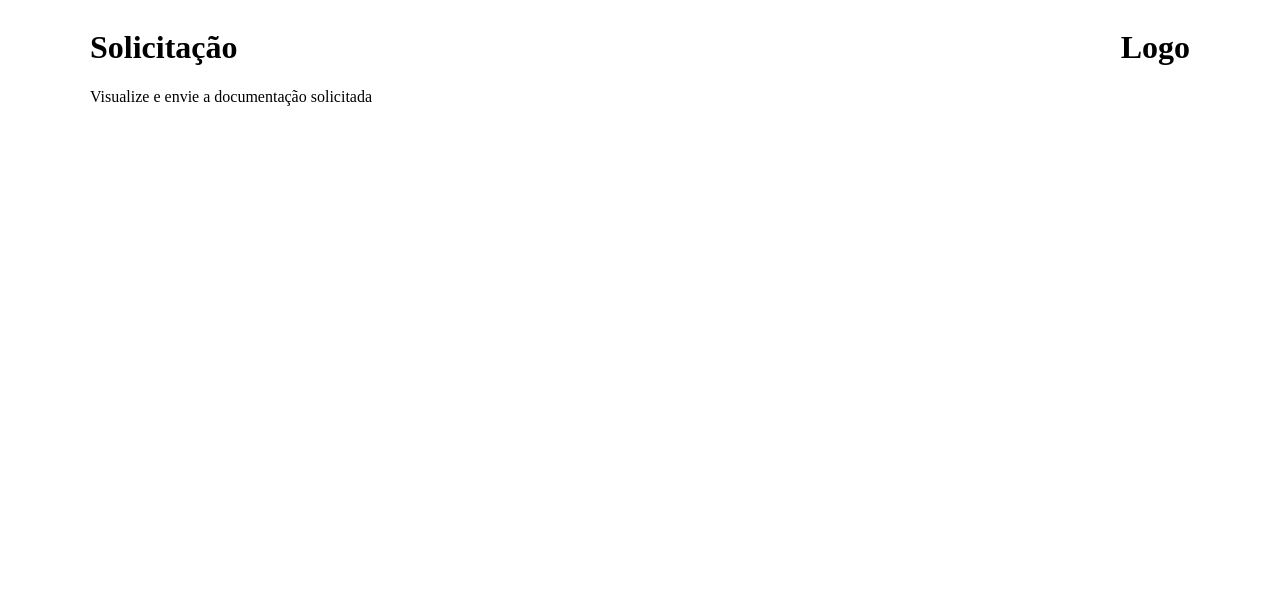
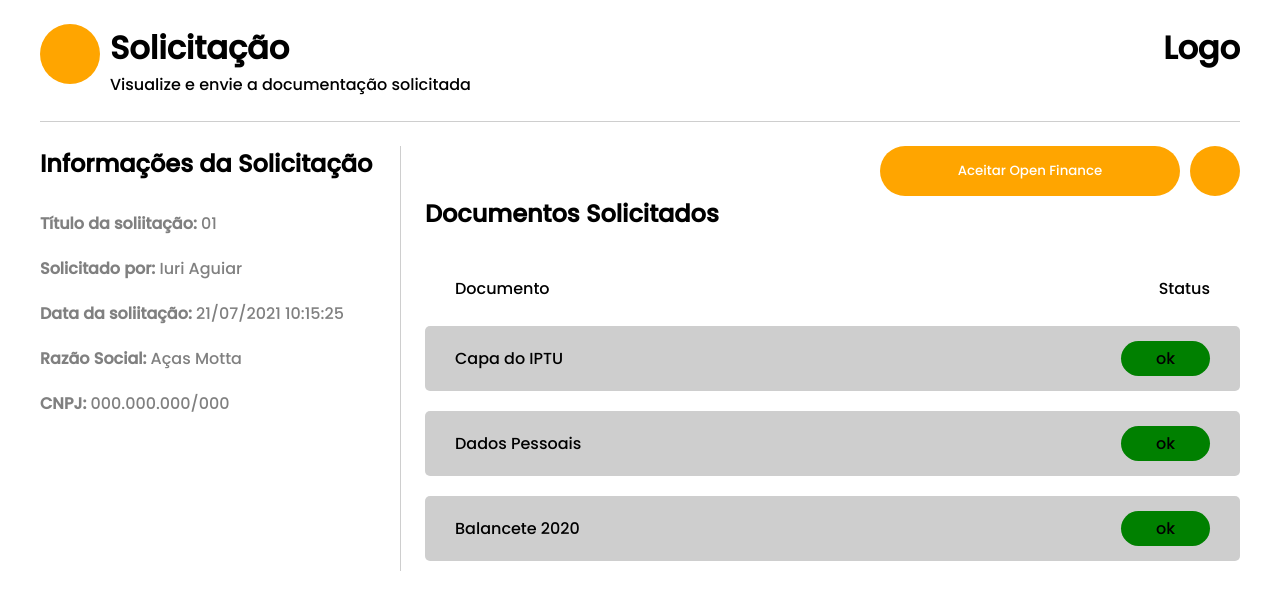
Before and after one commit to nandoProgrammer/teste-teddy, a React (Create React App) app: page / in a window 1280 px wide. Shown: the top 600 px of the page. Built offline with nearby package versions, Linux system fonts and the light colour scheme.

Commit message:
main parcialmente pronta

```diff
--- a/public/index.html
+++ b/public/index.html
@@ -25,6 +25,10 @@
       Learn how to configure a non-root public URL by running `npm run build`.
     -->
     <title>React App</title>
+    <!-- Google fonts -->
+    <link rel="preconnect" href="https://fonts.googleapis.com">
+    <link rel="preconnect" href="https://fonts.gstatic.com" crossorigin>
+    <link href="https://fonts.googleapis.com/css2?family=Poppins:wght@300;500&display=swap" rel="stylesheet">
   </head>
   <body>
     <noscript>You need to enable JavaScript to run this app.</noscript>
--- a/src/Pages/Components/Header/index.jsx
+++ b/src/Pages/Components/Header/index.jsx
@@ -1,11 +1,19 @@
 import React from 'react'
 
 import { HeaderTop } from './style'
+import { Row, RoundedItem } from '../../styles';
 
-const Header = (props) => {
+const Header = () => {
     return (
         <HeaderTop>
-            {props.children}
+            <Row>
+                <RoundedItem />
+                <div>
+                    <h1>Solicitação</h1>
+                    <span>Visualize e envie a documentação solicitada</span>
+                </div>
+            </Row>
+            <h1>Logo</h1>
         </HeaderTop>
     )
 }
--- a/src/Pages/Components/Header/style.js
+++ b/src/Pages/Components/Header/style.js
@@ -5,5 +5,7 @@ export const HeaderTop = styled.header`
     display: flex;
     flex-direction: row;
     justify-content: space-between;
+    padding: 2% 0;
+    border-bottom: 1px solid #cecece;
 
 `
--- /dev/null
+++ b/src/Pages/Components/Main/index.jsx
@@ -0,0 +1,93 @@
+import React, { useState } from 'react'
+
+import { MainStyle, BoxInfo, DocumentsBox, WrapperItem, Layer, Item, BoxItemsStatus, StatusItem, List } from './style'
+import { Row, Column, Button, ButtonRounded } from '../../styles';
+
+import data from '../../../data';
+
+const Main = () => {
+    const [modalStatus, setModalStatus] = useState('none');
+
+    const openModal = () => {
+       setModalStatus('block');
+    }
+
+    return (
+        <>
+        <Layer display={modalStatus}>
+            <BoxInfo>
+
+            </BoxInfo>
+        </Layer>
+        <MainStyle>
+
+            <Row content={'space-between'}>
+              <Column width={'30%'}>
+                   <h2>Informações da Solicitação</h2>
+                   <List>
+                      <li>
+                        <span><strong>Título da soliitação:</strong> { data[0].solicitacao }</span>
+                      </li>
+                      <li>
+                        <span><strong>Solicitado por:</strong> { data[0].nome }</span>
+                      </li>
+                      <li>
+                        <span><strong>Data da soliitação:</strong> { data[0].data }</span>
+                      </li>
+                      <li>
+                        <span><strong>Razão Social:</strong> { data[0].razao }</span>
+                      </li>
+                      <li>
+                        <span><strong>CNPJ:</strong> { data[0].cnpj }</span>
+                      </li>
+                   </List>
+              </Column>
+              <DocumentsBox>
+                  <Row content={'flex-end'}>
+                    <Button onClick={openModal}>Aceitar Open Finance</Button>
+                    <ButtonRounded></ButtonRounded>
+                  </Row>
+                  <Column>
+                    <h2>Documentos Solicitados</h2>
+                    <BoxItemsStatus>
+                        <WrapperItem>
+                            <span>Documento</span>
+                            <span>Status</span>
+                        </WrapperItem>
+                        <Column>
+                            <Item>
+                               <WrapperItem>
+                                    <span>Capa do IPTU</span>
+                                    <StatusItem>
+                                            ok
+                                    </StatusItem>
+                               </WrapperItem>
+                            </Item>
+                            <Item>
+                               <WrapperItem>
+                                    <span>Dados Pessoais</span>
+                                    <StatusItem>
+                                            ok
+                                    </StatusItem>
+                               </WrapperItem>
+                            </Item>
+                            <Item>
+                               <WrapperItem>
+                                    <span>Balancete 2020</span>
+                                    <StatusItem>
+                                            ok
+                                    </StatusItem>
+                               </WrapperItem>
+                            </Item>
+
+                        </Column>
+                    </BoxItemsStatus>
+                </Column>
+              </DocumentsBox>
+            </Row>
+        </MainStyle>
+        </>
+    )
+}
+
+export default Main;
--- /dev/null
+++ b/src/Pages/Components/Main/style.js
@@ -0,0 +1,96 @@
+import styled from 'styled-components'
+
+export const Layer = styled.div`
+
+    width: 100vw;
+    height: 100vh;
+    background-color: rgba(0,0,0,0.5);
+    position: absolute;
+    left: 0;
+    top: 0;
+    display: ${(props) => props.display};
+    z-index: 999999;
+    justify-content: center;
+    align-items: center;
+
+`;
+
+export const BoxInfo = styled.div`
+
+    width: 90%;
+    height: 90%;
+    margin: auto;
+    background-color: white;
+    border-radius: 30px;
+
+`;
+
+export const MainStyle = styled.main`
+
+   width: 100%;
+   padding: 2% 0;
+
+`
+
+export const List = styled.ul`
+
+  display: flex;
+  flex-direction: column;
+  margin-top: 20px;
+
+  li{
+    display: block;
+    margin: 10px 0;
+
+    span{
+      color: gray;
+    }
+  }
+
+`
+
+export const DocumentsBox = styled.div`
+
+  width: 70%;
+  display: flex;
+  flex-direction: column;
+  border-left: 1px solid #cecece;
+  padding-left: 2%;
+
+`
+
+export const WrapperItem = styled.div`
+
+  width: 100%;
+  padding: 15px 30px;
+  display: flex;
+  flex-direction: row;
+  justify-content: space-between;
+  align-items: center;
+
+`
+
+export const Item = styled.div`
+
+  width: 100%;
+  background-color: #cecece;
+  border-radius: 5px;
+  margin: 10px 0;
+
+`
+
+
+export const BoxItemsStatus = styled.div`
+
+  margin-top: 30px;
+  width: 100%;
+
+`;
+
+export const StatusItem = styled.div`
+
+  padding: 5px 35px;
+  border-radius: 30px;
+  background-color: green;
+
+`;
--- a/src/Pages/Home/index.jsx
+++ b/src/Pages/Home/index.jsx
@@ -1,20 +1,18 @@
 import React from 'react'
 
 import Header from '../Components/Header'
+import Main from '../Components/Main'
 
 import { Wrapper } from '../styles';
 
 const Home = () => {
     return (
+
         <Wrapper>
-            <Header>
-                <div>
-                    <h1>Solicitação</h1>
-                    <span>Visualize e envie a documentação solicitada</span>
-                </div>
-                <h1>Logo</h1>
-            </Header>
+            <Header />
+            <Main />
         </Wrapper>
+
     )
 }
 
--- a/src/Pages/styles.js
+++ b/src/Pages/styles.js
@@ -2,7 +2,71 @@ import styled from 'styled-components'
 
 export const Wrapper = styled.div`
 
-   max-width: 1100px;
+   max-width: 1200px;
    margin: auto;
 
 `
+
+export const Row = styled.div`
+
+   display: flex;
+   flex-direction: row;
+   justify-content: ${(props) => props.content};
+   width: ${(props) => props.width};
+
+`
+
+
+export const Column = styled.div`
+
+   display: flex;
+   flex-direction: column;
+   width:100%;
+   justify-content: ${(props) => props.content};
+   width: ${(props) => props.width};
+
+`
+
+export const RoundedItem = styled.div`
+
+   width: 60px;
+   height: 60px;
+   border-radius: 50%;
+   background-color: orange;
+   margin-right: 10px;
+
+`
+
+export const Button = styled.button`
+
+   width: 300px;
+   height: 50px;
+   background-color: orange;
+   border-radius: 30px;
+   border: 0;
+   color: #fff;
+   margin: 0 10px;
+
+   &:hover{
+      opacity: 0.5;
+      cursor: pointer;
+   }
+
+`
+
+
+export const ButtonRounded = styled.button`
+
+   width: 50px;
+   height: 50px;
+   background-color: orange;
+   border-radius: 30px;
+   border: 0;
+   color: #fff;
+
+   &:hover{
+      opacity: 0.5;
+      cursor: pointer;
+   }
+
+`
--- /dev/null
+++ b/src/data.js
@@ -0,0 +1,25 @@
+const data = [
+    {
+        solicitacao: '01',
+        nome: 'Iuri Aguiar',
+        data: '21/07/2021 10:15:25',
+        razao: 'Aças Motta',
+        cnpj: '000.000.000/000',
+        documentos: [
+            {
+                nome: 'Capa do IPTU',
+                status: 2
+            },
+            {
+                nome: 'Dados Pessoais',
+                status: 0
+            },
+            {
+                nome: 'Balancete 2020U',
+                status: 1
+            },
+        ]
+    }
+];
+
+export default data;
--- a/src/index.js
+++ b/src/index.js
@@ -2,5 +2,6 @@ import React from 'react';
 import ReactDOM from 'react-dom';
 
 import App from './App';
+import './main.css';
 
 ReactDOM.render(<App />, document.getElementById('root'));
--- /dev/null
+++ b/src/main.css
@@ -0,0 +1,12 @@
+*{
+    box-sizing: border-box;
+    margin: 0;
+    padding: 0;
+    font-family: 'Poppins', sans-serif;
+}
+
+body{
+    width: 100%;
+    height: 100%;
+    overflow-x: hidden;
+}
```
